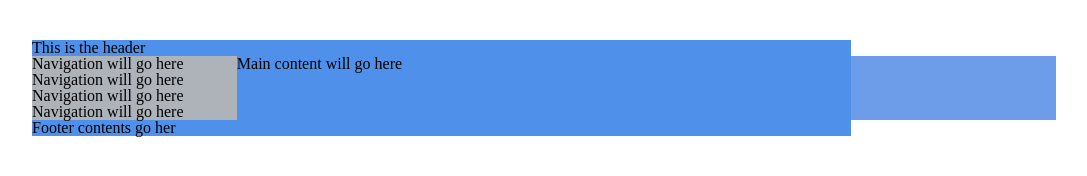
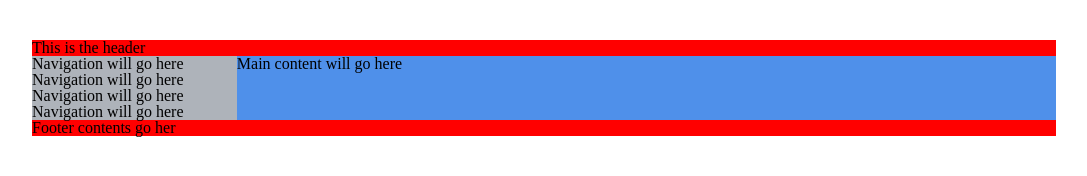
Before and after one commit to kristo75/html-css-e18CV, a plain HTML site: page e18html/index.html in a window 1280 px wide. Shown: the whole page, without its empty margins (96-1183 px from the left). Drawn offline with Linux system fonts and the light colour scheme.

Commit message:
updated header and footer colours

```diff
--- a/e18html/style.css
+++ b/e18html/style.css
@@ -1,9 +1,9 @@
 header{
-  background-color: #4f90ea
+  background-color: #4f90ea;
 }
 header, footer {
-  width: 80%;
-  background-color: #4f90ea
+
+  background-color: red;
 }
 
 #contents {
@@ -12,16 +12,16 @@ header, footer {
 }
 
 #container {
-background-color: #6d9ce8;
+background-color: red;
 display: flex;
 }
 
 nav {
   width: 20%;
-  background-color: #aeb3ba
+  background-color: #aeb3ba;
 }
 
 main {
-  width: 60%;
-  background-color: #4f90ea
+  width: 80%;
+  background-color: #4f90ea;
 }
```
